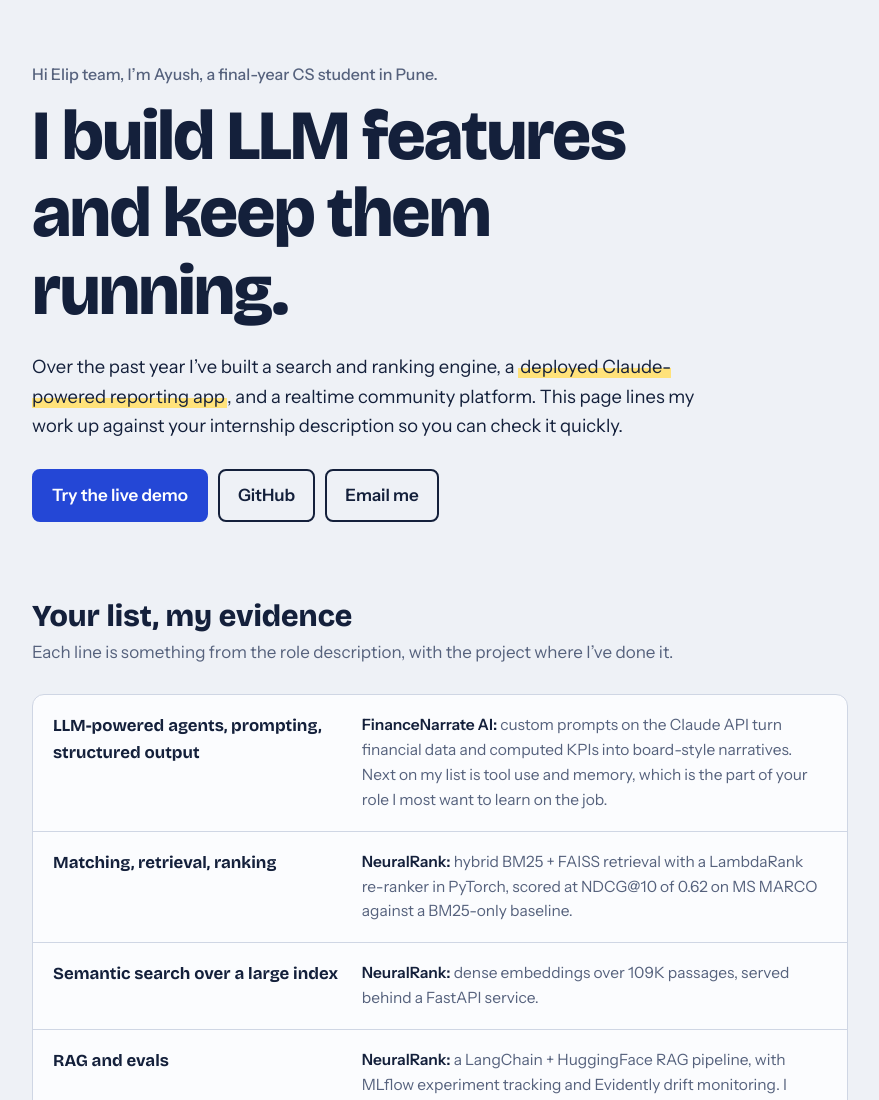
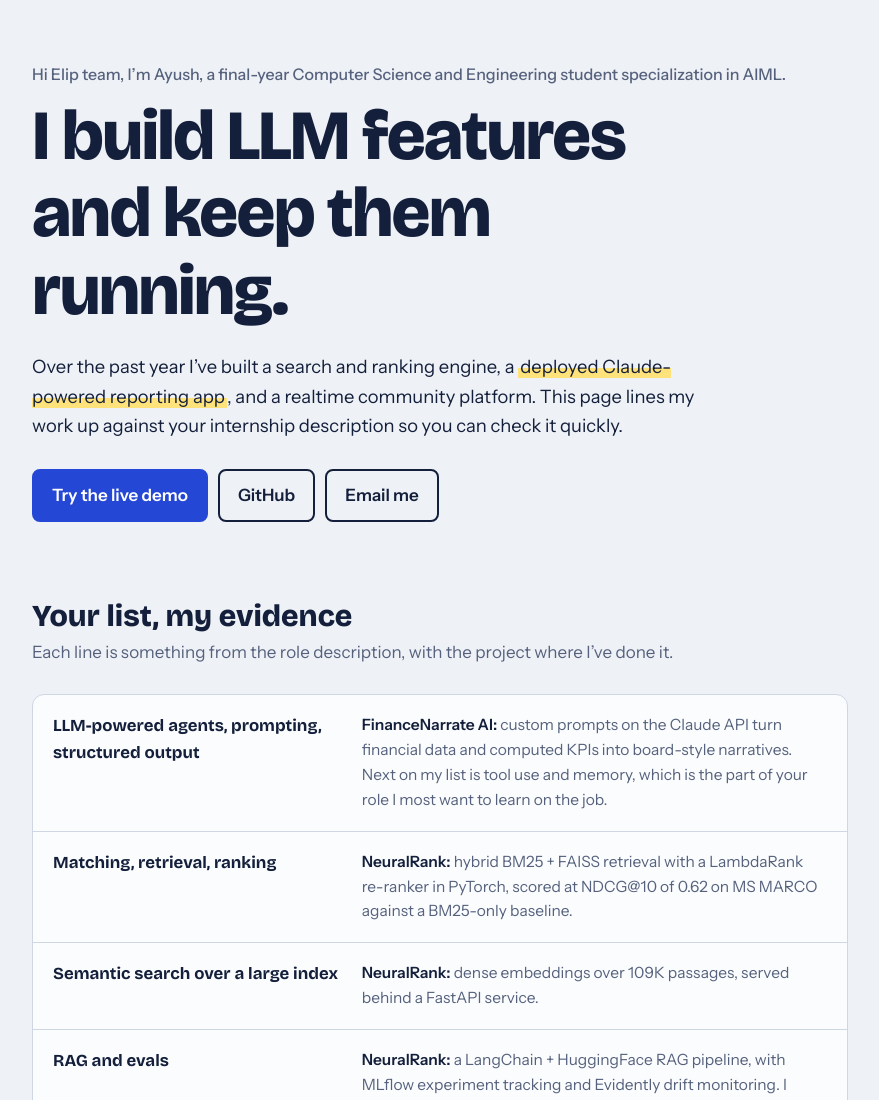
Before and after one commit to Ayush-Chaudhari/Ayush, a plain HTML site: page index.html in a window 1280 px wide. Shown: the top 1100 px of the page, without its empty margins (200-1079 px from the left). Drawn offline with nearby package versions, Linux system fonts and the light colour scheme.

Commit message:
Update index.html

```diff
--- a/index.html
+++ b/index.html
@@ -88,7 +88,7 @@ footer h2{font-size:2.2rem}
 <div class="wrap">
 
 <header class="hero">
-  <p class="hi">Hi Elip team, I’m Ayush, a final-year CS student in Pune.</p>
+  <p class="hi">Hi Elip team, I’m Ayush, a final-year Computer Science and Engineering student specialization in AIML.</p>
   <h1>I build LLM features and keep them running.</h1>
   <p class="lede">Over the past year I’ve built a search and ranking engine, a <span class="mark">deployed Claude-powered reporting app</span>, and a realtime community platform. This page lines my work up against your internship description so you can check it quickly.</p>
   <div class="btns">
```
